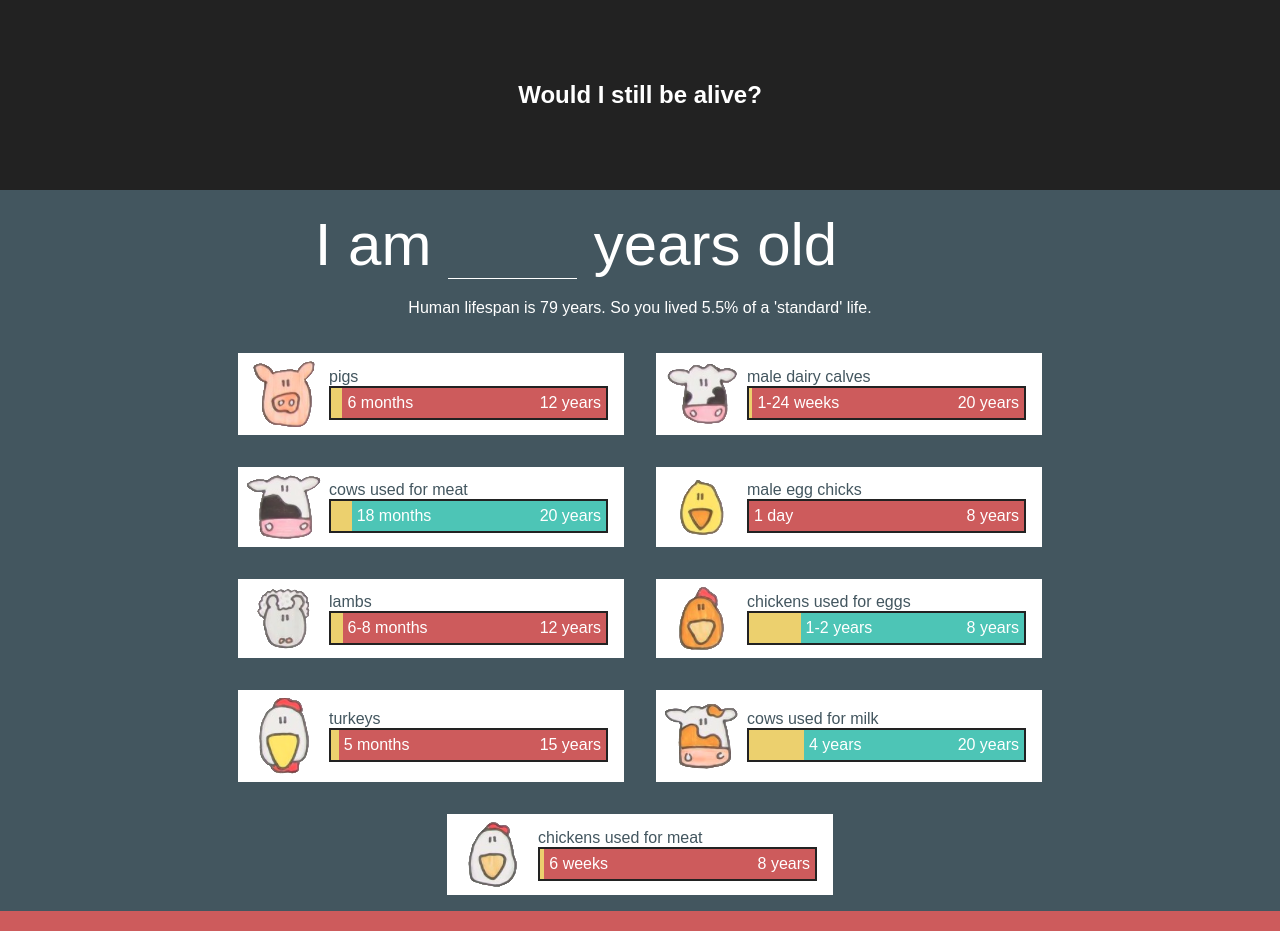
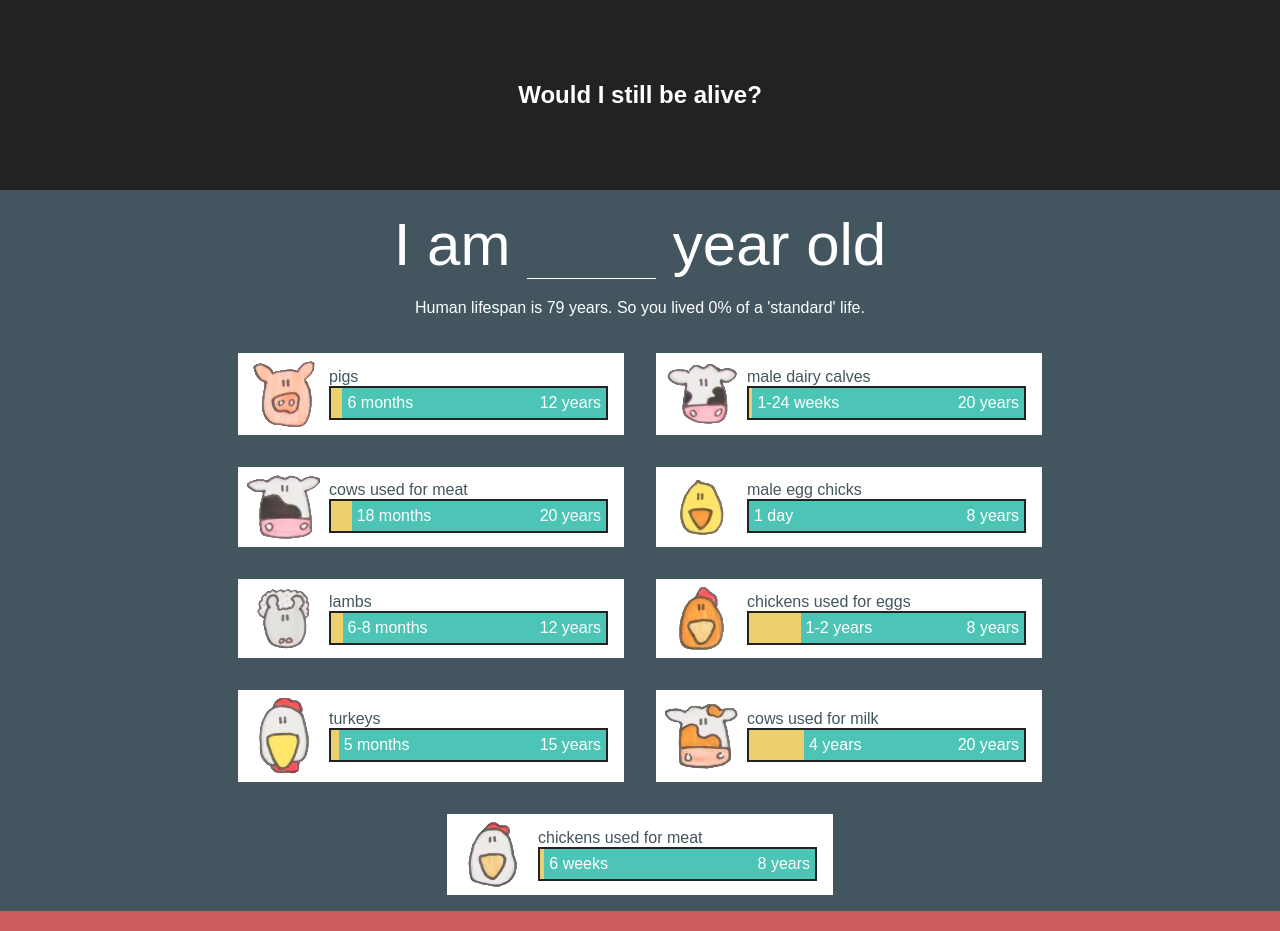
Before and after one commit to luseeds/wysba, a React (Create React App) app: page / in a window 1280 px wide. Built offline with nearby package versions, Linux system fonts and the light colour scheme.

Commit message:
feat(age): Remove the confirm feature

```diff
--- a/src/components/age/Age.css
+++ b/src/components/age/Age.css
@@ -1,6 +1,6 @@
 .age {
   background-color: #43565f;
-  margin: 20px 0;
+  margin: 20px auto;
   width: 90vw;
 }
 
--- a/src/components/age/Age.js
+++ b/src/components/age/Age.js
@@ -11,7 +11,6 @@ const Age = ({ age }) => (
   <section className="age">
     <AgeForm>
       <div className="age-question">I am <AgeInput/> {age > 1 ? 'years' : 'year'} old</div>
-      { null && <button type="submit">Confirm</button> }
     </AgeForm>
   </section>
 )
--- a/src/components/age/AgeForm.js
+++ b/src/components/age/AgeForm.js
@@ -1,15 +1,11 @@
 import React from 'react'
 import PropTypes from 'prop-types'
-import { connect } from 'react-redux'
-
-import { confirmAge } from './ageStore'
 
 class AgeForm extends React.Component {
   onSubmit = (event) => {
     event.preventDefault()
     // on Android remove the focus on the input
     document && document.activeElement && document.activeElement.blur()
-    this.props.confirmAge()
   }
 
   render() {
@@ -18,8 +14,7 @@ class AgeForm extends React.Component {
 
   static propTypes = {
     children: PropTypes.node,
-    confirmAge: PropTypes.func,
   }
 }
 
-export default connect(null, { confirmAge })(AgeForm)
+export default AgeForm
--- a/src/components/age/ageStore.js
+++ b/src/components/age/ageStore.js
@@ -1,20 +1,16 @@
 const HUMAN_LIFE_EXPECTANCY = 79
 
 const SET = 'AGE/SET'
-const CONFIRM = 'AGE/CONFIRM'
 
 const setAge = (age) => ({ type: SET, value: age })
-const confirmAge = () => ({ type: CONFIRM })
 
-const reducer = (state = { value: 10, ratio: 5.5, confirmed: true }, payload) => {
+const reducer = (state = { ratio: 0 }, payload) => {
   switch (payload.type) {
     case SET:
       return { ...state, value: payload.value, ratio: parseFloat(((100 * payload.value) / HUMAN_LIFE_EXPECTANCY).toFixed(2)) }
-    case CONFIRM:
-      return { ...state, confirmed: true }
     default:
       return state
   }
 }
 
-export { setAge, confirmAge, reducer }
+export { setAge, reducer }
--- a/src/components/result/Result.js
+++ b/src/components/result/Result.js
@@ -4,24 +4,16 @@ import { connect } from 'react-redux'
 
 import Animals from 'components/animals/Animals'
 
-const Result = ({ age, children }) => {
-  if (!age.confirmed || !age.value) {
-    return null
-  }
-
-  return <div>
-    <span>Human lifespan is 79 years. So you lived {age.ratio}% of a 'standard' life.</span>
-    <Animals ratio={age.ratio}/>
+const Result = ({ ratio, children }) => (
+  <div>
+    <span>Human lifespan is 79 years. So you lived {ratio}% of a 'standard' life.</span>
+    <Animals ratio={ratio}/>
   </div>
-}
+)
 Result.propTypes = {
-  age: PropTypes.shape({
-    confirmed: PropTypes.bool,
-    value: PropTypes.number,
-    ratio: PropTypes.number,
-  }),
+  ratio: PropTypes.number,
   children: PropTypes.node,
 }
 
-const select = (state) => ({ age: state.age })
+const select = (state) => ({ ratio: state.age.ratio })
 export default connect(select)(Result)
```
